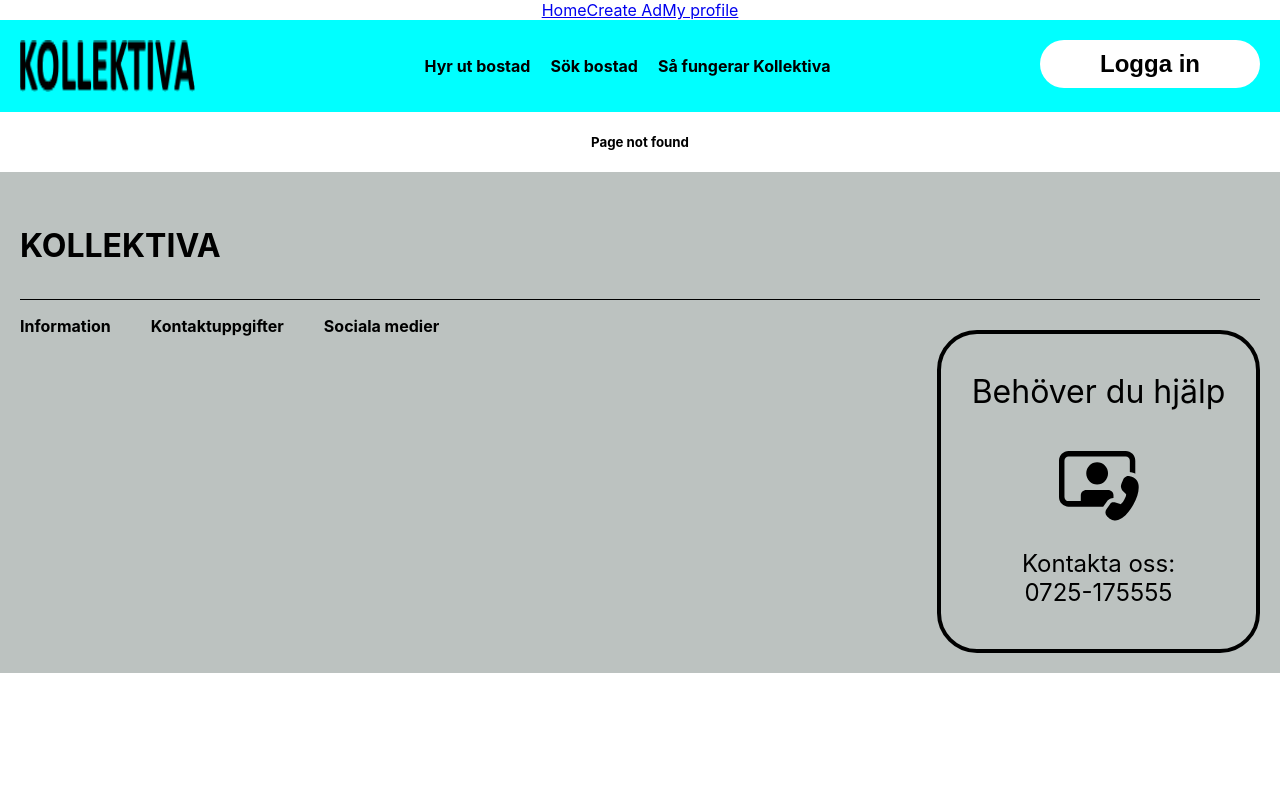
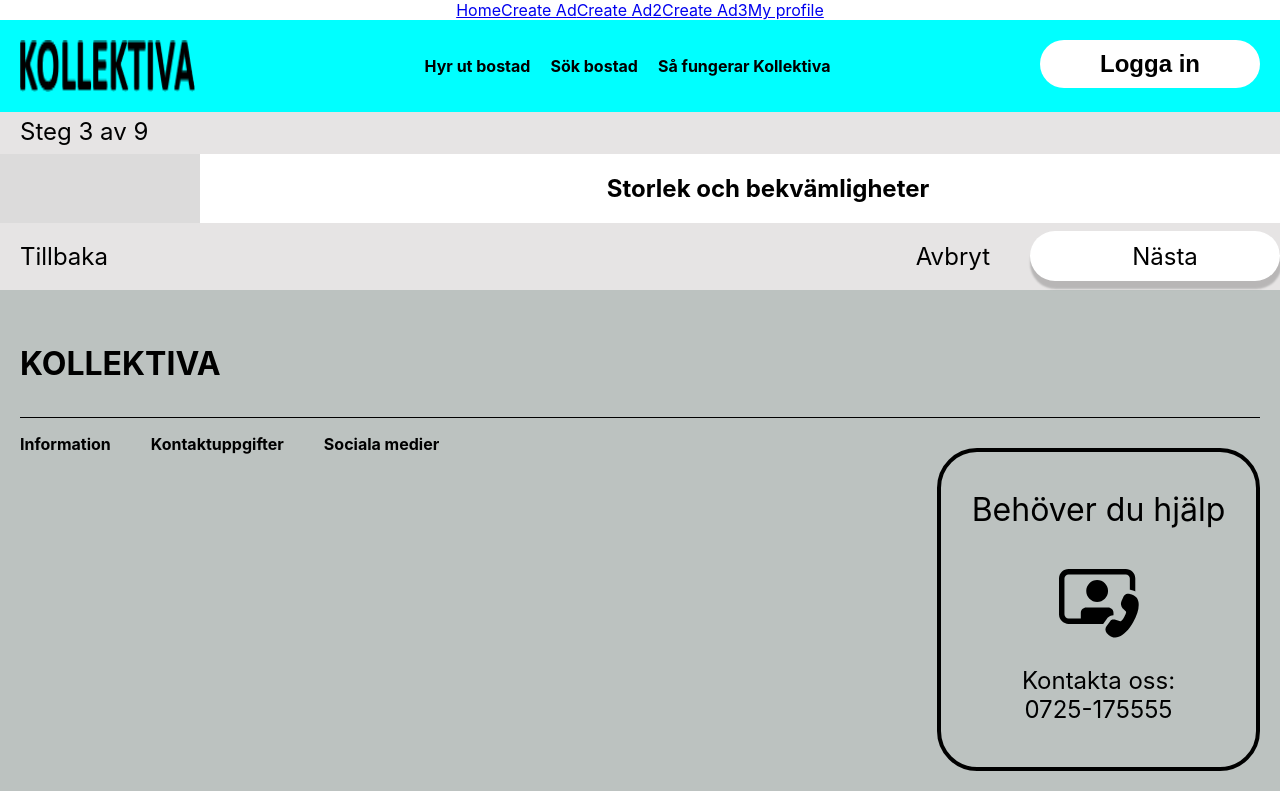
Before and after one commit to itisalbin/kollektiva-react, a React (Create React App) app: page /create-ad3 in a window 1280 px wide. Before the commit this address had no page. Built offline with nearby package versions, Linux system fonts and the light colour scheme.

Commit message:
Page 1,2,3 in CreateAd-flow

```diff
--- a/src/App.js
+++ b/src/App.js
@@ -8,24 +8,30 @@ import CreateAd01 from "./pages/createAd01";
 
 import ProfilePage from "./pages/profilePage";
 import Navbar from "./components /Navbar";
+import CreateAd02 from "./pages/createAd02";
+import CreateAd03 from "./pages/createAd03";
 
 function App() {
   return (
-
     <div className="App">
       <nav>
         <Link to="/">Home</Link>
         <Link to="/create-ad">Create Ad</Link>
+        <Link to="/create-ad2">Create Ad2</Link>
+        <Link to="/create-ad3">Create Ad3</Link>
         <Link to="/profile">My profile</Link>
       </nav>
-      <Navbar/>
+      <Navbar />
       <Router>
         <CreateAd01 path="/create-ad" />
-        <ProfilePage path="/profile"/>
+        <CreateAd02 path="/create-ad2" />
+        <CreateAd03 path="/create-ad3" />
+
+        <ProfilePage path="/profile" />
         <StartPage path="/" />
         <NotFound default />
       </Router>
-      <Footer/>
+      <Footer />
     </div>
   );
 }
--- a/src/components /CreateAdMenu/index.js
+++ b/src/components /CreateAdMenu/index.js
@@ -1,7 +1,7 @@
 import React from "react";
 import "./CreateAdMenu.scss";
 
-const CreateAdMenu = ({}) => {
+const CreateAdMenu = () => {
   return (
     <div className="create-ad-menu">
 
--- a/src/components /CreateAdNextPrev/CreateAdNextPrev.scss
+++ b/src/components /CreateAdNextPrev/CreateAdNextPrev.scss
@@ -16,3 +16,23 @@
         font-size: 1.5rem;
     }
 }
+.flex-container{
+    display: flex;
+    align-items: center;
+}
+.btn {
+    display: flex;
+    align-items: center;
+    justify-content: center;
+    background-color: white;
+    height: 50px;
+    width: 250px;
+    font-size: 1.5rem;
+    border-radius: 40px;
+    border: none;
+    box-shadow: 1px 7px 2px 1px rgba(0, 0, 0, .2);
+    a{
+       text-decoration: none;
+    color: black;
+    }
+  }
--- a/src/components /CreateAdNextPrev/index.js
+++ b/src/components /CreateAdNextPrev/index.js
@@ -1,17 +1,23 @@
 import React from "react";
-import Button from "../Button";
+import { Link } from "@reach/router";
+
 import "./CreateAdNextPrev.scss";
 
-const CreateAdNextPrev = ({ backTo, abort }) => {
+const CreateAdNextPrev = ({ backTo, abort, link, text }) => {
   return (
     <div className="create-ad-next-prev">
-        <a href={backTo}> Tillbaka</a>
-        <div>
-        <a className="abort" href={abort}> Avbryt</a>
-        <Button
-        text="Nästa"
-        />
+      <a href={backTo}> Tillbaka</a>
+
+      <div className="flex-container">
+        <a className="abort" href={abort}>
+          Avbryt
+        </a>
+        <div className="btn">
+          <a  href={link}>
+            {text}
+          </a>
         </div>
+      </div>
     </div>
   );
 };
--- a/src/pages/createAd01.js
+++ b/src/pages/createAd01.js
@@ -34,7 +34,10 @@ const CreateAd01 = () => {
           <h5>Gör ditt val och tryck på "Nästa"</h5>
         </div>
       </div>
-      <CreateAdNextPrev />
+      <CreateAdNextPrev
+      link="/create-ad2"
+      text="Nästa"
+      />
     </div>
   );
 };
--- /dev/null
+++ b/src/pages/createAd02.js
@@ -0,0 +1,28 @@
+import React from "react";
+import ProgressCreateAd from "../components /ProgressCreateAd";
+import CreateAdNextPrev from "../components /CreateAdNextPrev";
+import CreateAdMenu from "../components /CreateAdMenu";
+
+import "./createAd.scss";
+
+const CreateAd02 = () => {
+  return (
+    <div className="create-ad-page">
+      <ProgressCreateAd nr="2" />
+      <div className="grid-container">
+        <CreateAdMenu />
+        <div>
+          <h2>Basinformation om boende</h2>
+          <div className="input-container"></div>
+          <h5>Gör ditt val och tryck på "Nästa"</h5>
+        </div>
+      </div>
+      <CreateAdNextPrev
+      link="/create-ad3"
+      text="Nästa"
+      />
+    </div>
+  );
+};
+
+export default CreateAd02;
--- /dev/null
+++ b/src/pages/createAd03.js
@@ -0,0 +1,27 @@
+import React from "react";
+import ProgressCreateAd from "../components /ProgressCreateAd";
+import CreateAdNextPrev from "../components /CreateAdNextPrev";
+import CreateAdMenu from "../components /CreateAdMenu";
+
+import "./createAd.scss";
+
+const CreateAd03 = () => {
+  return (
+    <div className="create-ad-page">
+      <ProgressCreateAd nr="3" />
+      <div className="grid-container">
+        <CreateAdMenu />
+        <div>
+          <h2>Storlek och bekvämligheter</h2>
+          <div className="input-container"></div>
+        </div>
+      </div>
+      <CreateAdNextPrev
+      link="/create-ad4"
+      text="Nästa"
+      />
+    </div>
+  );
+};
+
+export default CreateAd03;
```
